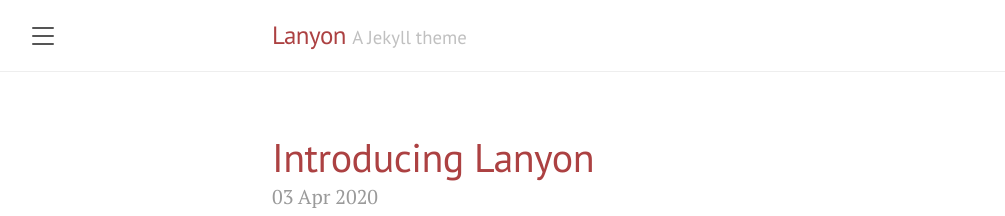
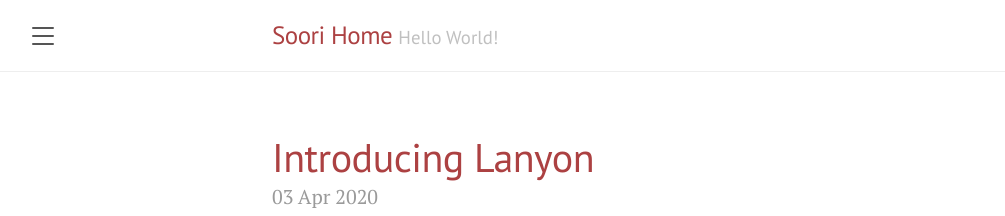
Before and after one commit to soorichu/soorichu.github.io, a Jekyll site: the page built from index.html, in a window 1280 px wide and 900 px high. Shown: the top 216 px of the window, without its empty margins (8-1013 px from the left). Built offline with Jekyll 4.4.1, drawn with Linux system fonts in a browser that asks for light colours; the list of posts is cut into pages by our own code.

Commit message:
Update _config.yml

```diff
--- a/_config.yml
+++ b/_config.yml
@@ -1,6 +1,6 @@
 # Setup
-title:               Lanyon
-tagline:             'A Jekyll theme'
+title:               'Soori Home'
+tagline:             'Hello World!'
 description:         'A reserved <a href="https://jekyllrb.com" target="_blank">Jekyll</a> theme that places the utmost gravity on content with a hidden drawer. Made by <a href="https://twitter.com/mdo" target="_blank">@mdo</a>.'
 url:                 'https://soorichu.github.io'
 baseurl:             ''
```
